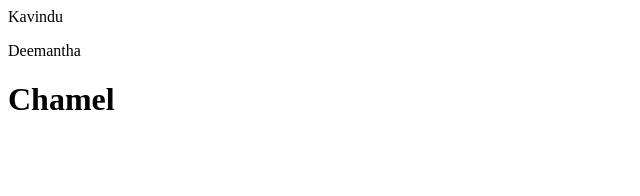
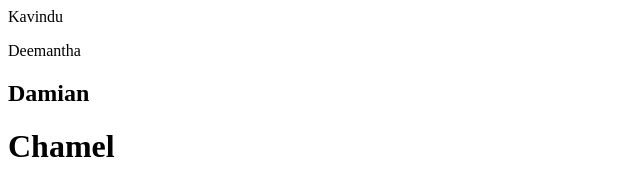
Before and after one commit to KavinduDeemantha/test-repo, a plain HTML site: page index.html in a window 1280 px wide. Shown: the whole page, without its empty margins (0-640 px from the left). Drawn offline with Linux system fonts and the light colour scheme.

Commit message:
added damian

```diff
--- a/index.html
+++ b/index.html
@@ -1,3 +1,4 @@
 <div>Kavindu</div>
 <p>Deemantha</p>
+<h2>Damian</h2>
 <h1>Chamel</h1>
```
